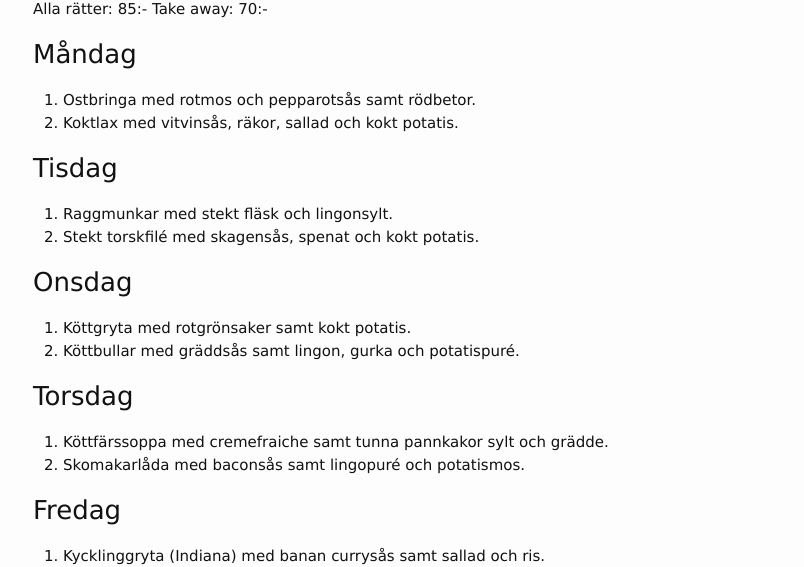
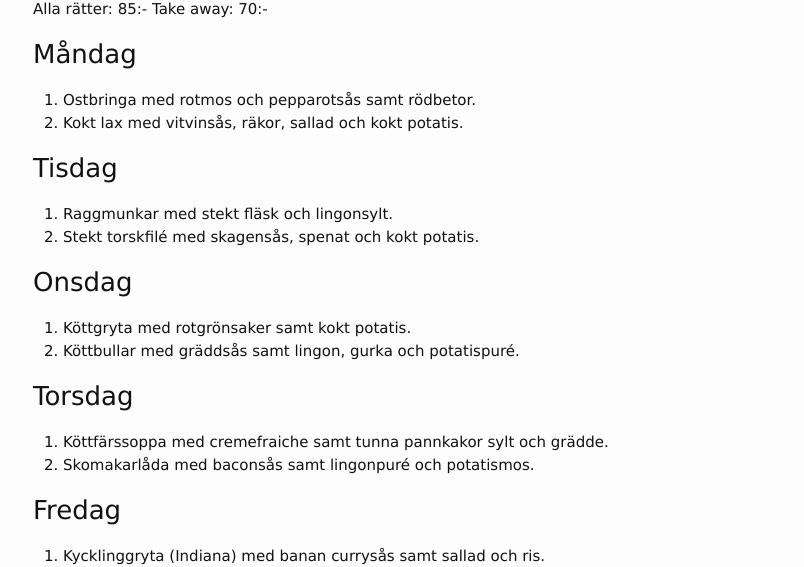
Before and after one commit to FarInn62/farinn62.github.io, a Jekyll site: the page built from lunch.md, in a window 1280 px wide. Shown: the part 187-754 px from the top of the page, without its empty margins (237-1041 px from the left). Built offline with Jekyll 4.4.1, drawn with Linux system fonts in a browser that asks for light colours.

Commit message:
Update lunch.md

```diff
--- a/lunch.md
+++ b/lunch.md
@@ -12,7 +12,7 @@ Alla rätter: 85:- Take away: 70:-
 
 ### Måndag
 1. Ostbringa med rotmos och pepparotsås samt rödbetor.
-2. Koktlax med vitvinsås, räkor, sallad och kokt potatis.
+2. Kokt lax med vitvinsås, räkor, sallad och kokt potatis.
 
 ### Tisdag
 1. Raggmunkar med stekt fläsk och lingonsylt.
@@ -24,7 +24,7 @@ Alla rätter: 85:- Take away: 70:-
 
 ### Torsdag
 1. Köttfärssoppa med cremefraiche samt tunna pannkakor sylt och grädde.
-2. Skomakarlåda med baconsås samt lingopuré och potatismos.
+2. Skomakarlåda med baconsås samt lingonpuré och potatismos.
 
 ### Fredag
 1. Kycklinggryta (Indiana) med banan currysås samt sallad och ris.
```
